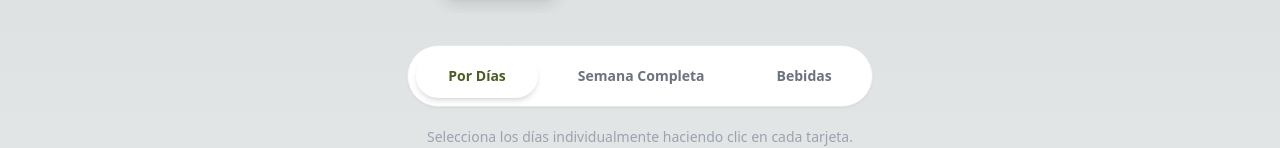
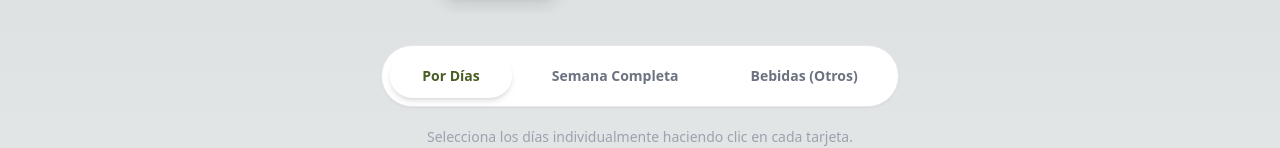
Before and after one commit to tropicaliahomeau/tropicalia-home, a Next.js app: page /menu in a window 1280 px wide. Shown: the part 293-441 px from the top of the page. Built offline with nearby package versions, Linux system fonts and the light colour scheme.

Commit message:
UI: Add Bon Bon Bum and Chocorramo to drinks section, rename tab

```diff
--- a/src/app/(public)/menu/page.tsx
+++ b/src/app/(public)/menu/page.tsx
@@ -64,6 +64,8 @@ export default function MenuPage() {
         { id: '1', name: 'Pony Malta', price: 3.50 },
         { id: '2', name: 'Colombiana', price: 3.00 },
         { id: '3', name: 'Manzana Postobón', price: 3.00 },
+        { id: '4', name: 'Bom bom bun', price: 1.00 },
+        { id: '5', name: 'Chocorramo', price: 1.00 },
     ];
 
     const handleNext = () => {
@@ -140,13 +142,13 @@ export default function MenuPage() {
                                         : 'text-gray-500 hover:text-gray-800'
                                         }`}
                                 >
-                                    Bebidas
+                                    Bebidas (Otros)
                                 </button>
                             </div>
                             <p className="text-gray-400 text-sm mt-2 text-center">
                                 {viewMode === 'daily' && 'Selecciona los días individualmente haciendo clic en cada tarjeta.'}
                                 {viewMode === 'weekly' && '¡Excelente elección! Has seleccionado la semana completa con descuento.'}
-                                {viewMode === 'drinks' && 'Acompaña tu almuerzo con el auténtico sabor colombiano.'}
+                                {viewMode === 'drinks' && 'Acompaña tu almuerzo con algo extra y delicioso.'}
                             </p>
                         </>
                     )}
```
